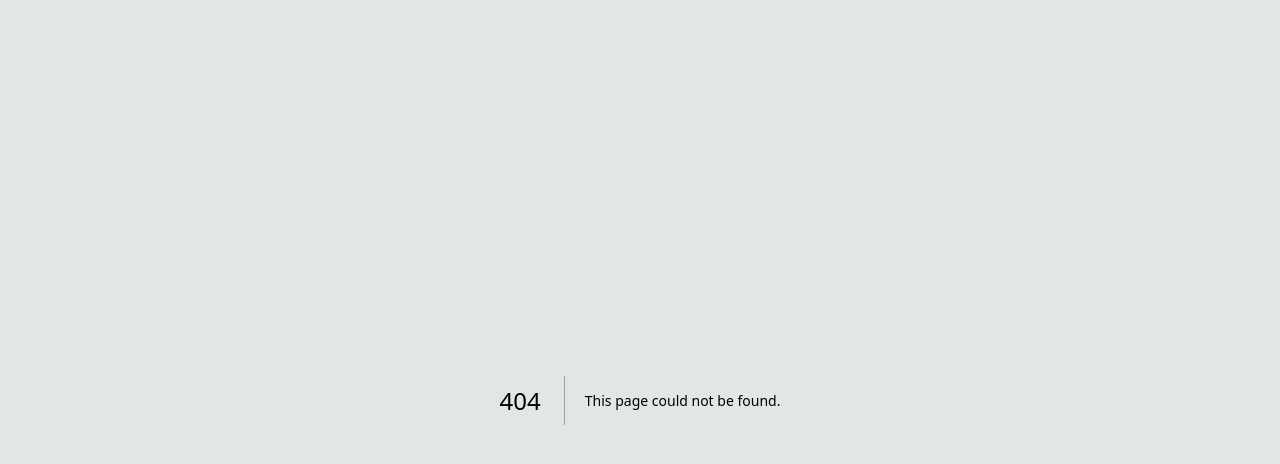
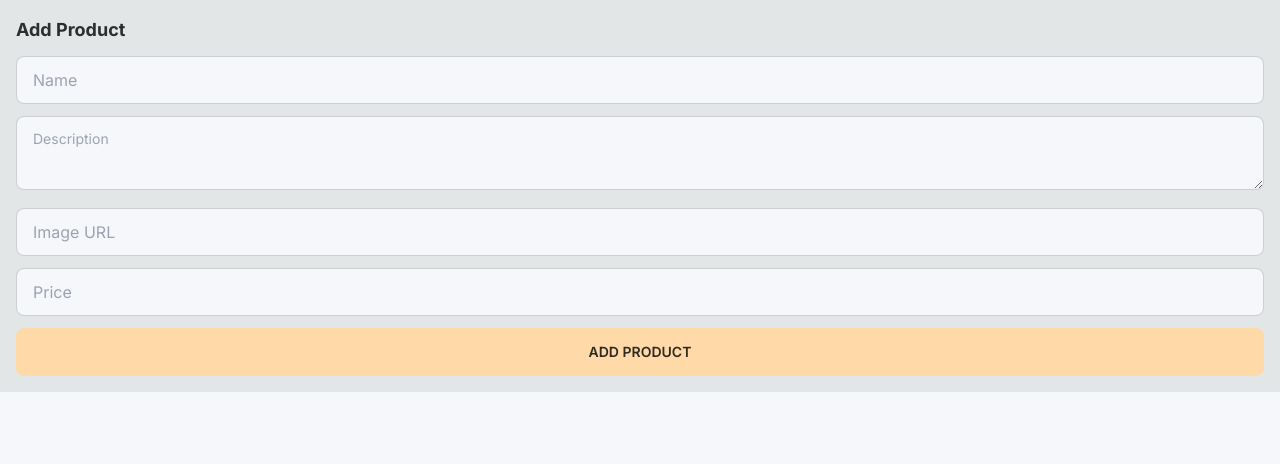
Before and after one commit to gurielmp/nextjs13-ecommerce, a Next.js app: page /add-product in a window 1280 px wide. Before the commit this address had no page. Shown: the top 464 px of the page. Built offline with nearby package versions, Linux system fonts and the light colour scheme.

Commit message:
create add product page and make that form works

```diff
--- a/next.config.js
+++ b/next.config.js
@@ -1,4 +1,15 @@
 /** @type {import('next').NextConfig} */
-const nextConfig = {}
+const nextConfig = {
+  images: {
+    remotePatterns: [
+      {
+        hostname: "images.unsplash.com",
+      },
+    ],
+  },
+  experimental: {
+    serverActions: true,
+  },
+};
 
-module.exports = nextConfig
+module.exports = nextConfig;
--- /dev/null
+++ b/src/app/add-product/page.tsx
@@ -0,0 +1,69 @@
+import prisma from "@/lib/db/prisma";
+import { redirect } from "next/navigation";
+
+export const metadata = {
+  title: "Add Product | Guriel",
+};
+
+async function addProduct(FormData: FormData) {
+  "use server";
+  const name = FormData.get("name")?.toString();
+  const description = FormData.get("description")?.toString();
+  const imageUrl = FormData.get("imageUrl")?.toString();
+  const price = Number(FormData.get("price") || 0);
+
+  if (!name || !description || !imageUrl || !price) {
+    throw Error("Please fill all the fields");
+  }
+
+  await prisma.product.create({
+    data: {
+      name,
+      description,
+      imageUrl,
+      price,
+    },
+  });
+  redirect("/");
+}
+
+export default function AddProductPage() {
+  return (
+    <div>
+      <h1 className="mb-3 text-lg font-bold">Add Product</h1>
+      <form action={addProduct}>
+        <input
+          required
+          type="text"
+          name="name"
+          placeholder="Name"
+          className="input input-bordered mb-3 w-full"
+        />
+        <textarea
+          required
+          name="description"
+          placeholder="Description"
+          className="textarea textarea-bordered mb-3 w-full"
+          id=""
+        ></textarea>
+        <input
+          required
+          type="url"
+          name="imageUrl"
+          placeholder="Image URL"
+          className="input input-bordered mb-3 w-full"
+        />
+        <input
+          required
+          type="number"
+          name="price"
+          placeholder="Price"
+          className="input input-bordered mb-3 w-full"
+        />
+        <button type="submit" className="btn btn-primary btn-block">
+          Add Product
+        </button>
+      </form>
+    </div>
+  );
+}
--- a/src/app/layout.tsx
+++ b/src/app/layout.tsx
@@ -1,22 +1,24 @@
-import type { Metadata } from 'next'
-import { Inter } from 'next/font/google'
-import './globals.css'
+import type { Metadata } from "next";
+import { Inter } from "next/font/google";
+import "./globals.css";
 
-const inter = Inter({ subsets: ['latin'] })
+const inter = Inter({ subsets: ["latin"] });
 
 export const metadata: Metadata = {
-  title: 'Create Next App',
-  description: 'Generated by create next app',
-}
+  title: "Guriel | E-Commerce",
+  description: "We provides the best products for you",
+};
 
 export default function RootLayout({
   children,
 }: {
-  children: React.ReactNode
+  children: React.ReactNode;
 }) {
   return (
     <html lang="en">
-      <body className={inter.className}>{children}</body>
+      <body className={inter.className}>
+        <main className="m-auto min-w-[300px] max-w-7xl p-4">{children}</main>
+      </body>
     </html>
-  )
+  );
 }
```
